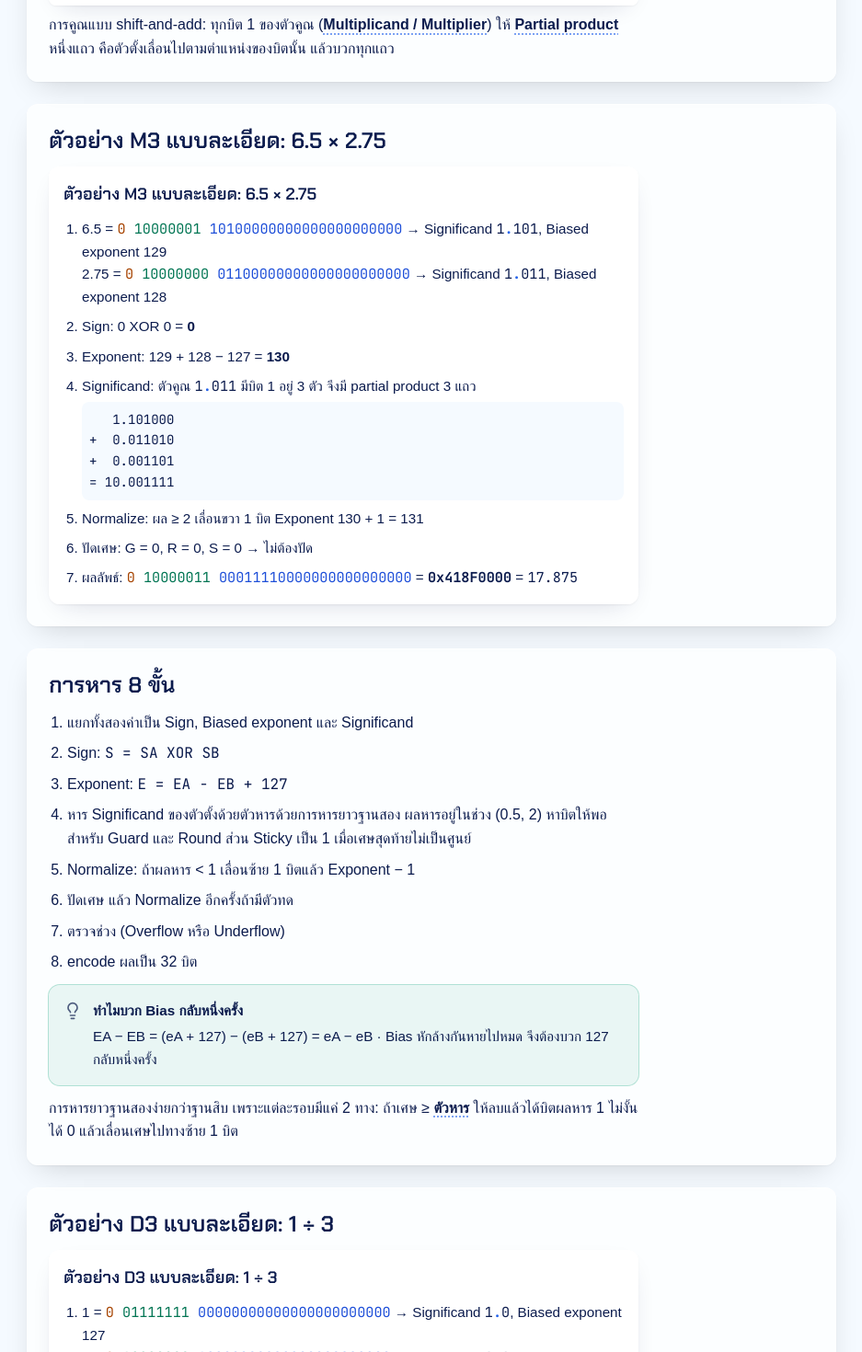
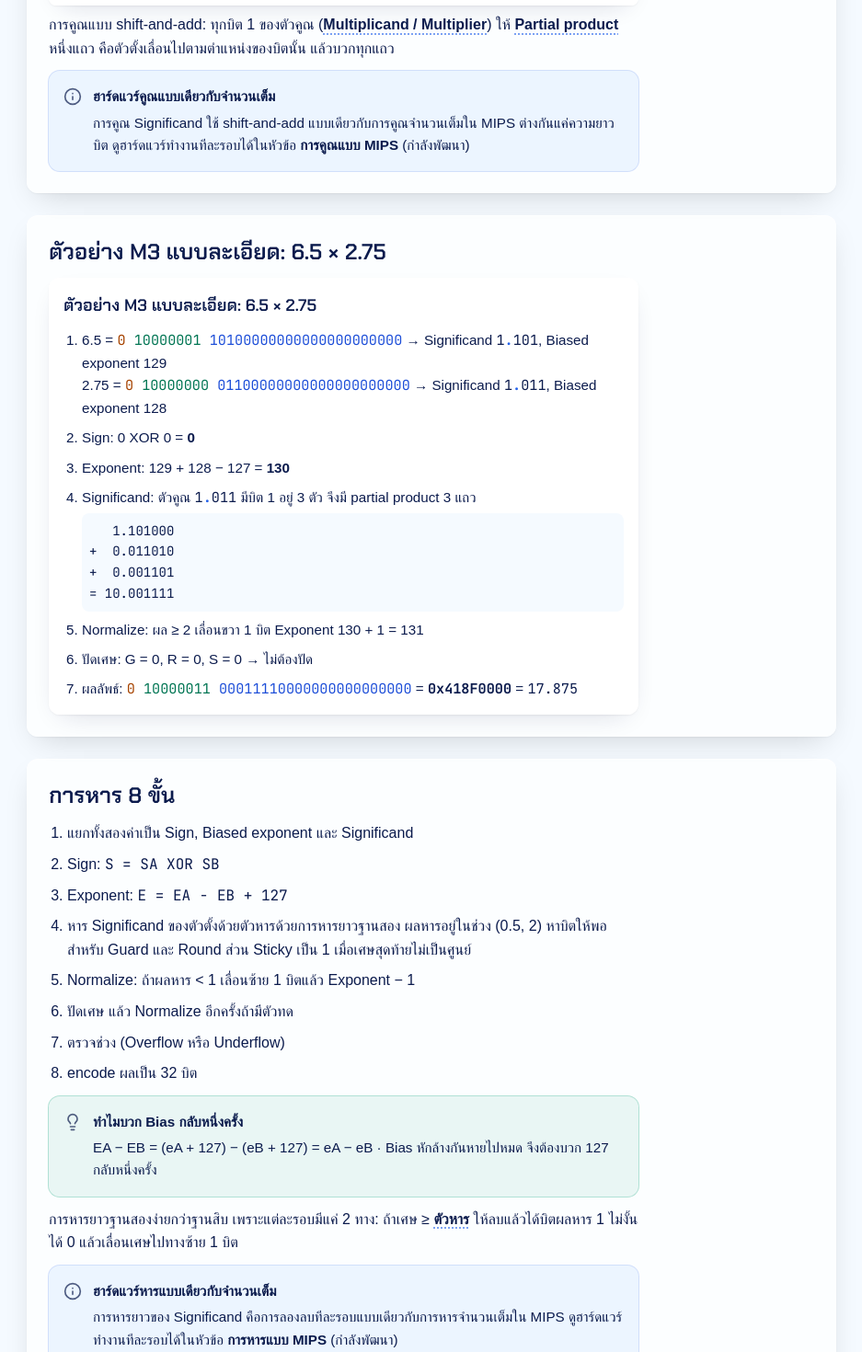
Before and after one commit to Pisit-s/ProjectComArch, a Next.js app: page /floating-point/mul-div in a window 1280 px wide. Shown: the part 1440-2910 px from the top of the page at 92% size, without its empty margins (291-1228 px from the left). Built offline with nearby package versions, Linux system fonts and the light colour scheme; a web font is replaced by a local one.

Commit message:
feat(fp): link to integer multiply and divide topics
Co-Authored-By: Claude Opus 5.5 <noreply@anthropic.com>
Claude-Session: https://claude.ai/code/session_01Jd3U7PNSTJNkDWG1JVmHb7

```diff
--- a/src/app/floating-point/mul-div/page.tsx
+++ b/src/app/floating-point/mul-div/page.tsx
@@ -5,6 +5,7 @@ import { OpDetail, OpWorked } from '@/components/content/worked-example';
 import { ChapterLayout, Section, Summary } from '@/components/layout/chapter-layout';
 import { FpSimulator } from '@/components/tools/fp-simulator';
 import { ToolBoundary } from '@/components/tools/tool-boundary';
+import { TopicLink } from '@/components/topic/topic-link';
 import { chapterBySlug } from '@/content/chapters';
 import { DIV_EXAMPLES, MUL_EXAMPLES } from '@/content/examples';
 
@@ -111,6 +112,12 @@ export default function MulDivPage() {
           การคูณแบบ shift-and-add: ทุกบิต 1 ของตัวคูณ (<Term k="multiplicand" />) ให้{' '}
           <Term k="partialProduct" /> หนึ่งแถว คือตัวตั้งเลื่อนไปตามตำแหน่งของบิตนั้น แล้วบวกทุกแถว
         </p>
+        <Callout tone="info" title="ฮาร์ดแวร์คูณแบบเดียวกับจำนวนเต็ม">
+          <p>
+            การคูณ Significand ใช้ shift-and-add แบบเดียวกับการคูณจำนวนเต็มใน MIPS
+            ต่างกันแค่ความยาวบิต ดูฮาร์ดแวร์ทำงานทีละรอบได้ในหัวข้อ <TopicLink id="multiply" />
+          </p>
+        </Callout>
       </Section>
 
       <Section id="mul-example" title="ตัวอย่าง M3 แบบละเอียด: 6.5 × 2.75">
@@ -146,6 +153,12 @@ export default function MulDivPage() {
           <Term k="dividend">ตัวหาร</Term> ให้ลบแล้วได้บิตผลหาร 1 ไม่งั้นได้ 0
           แล้วเลื่อนเศษไปทางซ้าย 1 บิต
         </p>
+        <Callout tone="info" title="ฮาร์ดแวร์หารแบบเดียวกับจำนวนเต็ม">
+          <p>
+            การหารยาวของ Significand คือการลองลบทีละรอบแบบเดียวกับการหารจำนวนเต็มใน MIPS
+            ดูฮาร์ดแวร์ทำงานทีละรอบได้ในหัวข้อ <TopicLink id="divide" />
+          </p>
+        </Callout>
       </Section>
 
       <Section id="div-example" title="ตัวอย่าง D3 แบบละเอียด: 1 ÷ 3">
--- /dev/null
+++ b/src/components/topic/topic-link.tsx
@@ -0,0 +1,25 @@
+import Link from 'next/link';
+import { topicById, type TopicId } from '@/content/topics';
+
+/**
+ * Link to another topic by name. While the topic is not ready it is plain text followed by
+ * "(กำลังพัฒนา)", so no reader lands on a placeholder from inside a lesson.
+ */
+export function TopicLink({ id }: { id: TopicId }) {
+  const t = topicById(id);
+  if (t.status !== 'ready')
+    return (
+      <span data-testid={`topic-link-${id}`}>
+        <span className="font-semibold">{t.title}</span> (กำลังพัฒนา)
+      </span>
+    );
+  return (
+    <Link
+      href={t.href}
+      className="link font-semibold link-primary"
+      data-testid={`topic-link-${id}`}
+    >
+      {t.title}
+    </Link>
+  );
+}
```
Also changed, not shown: 1 other file (tests, documents, lock files or other folders).
